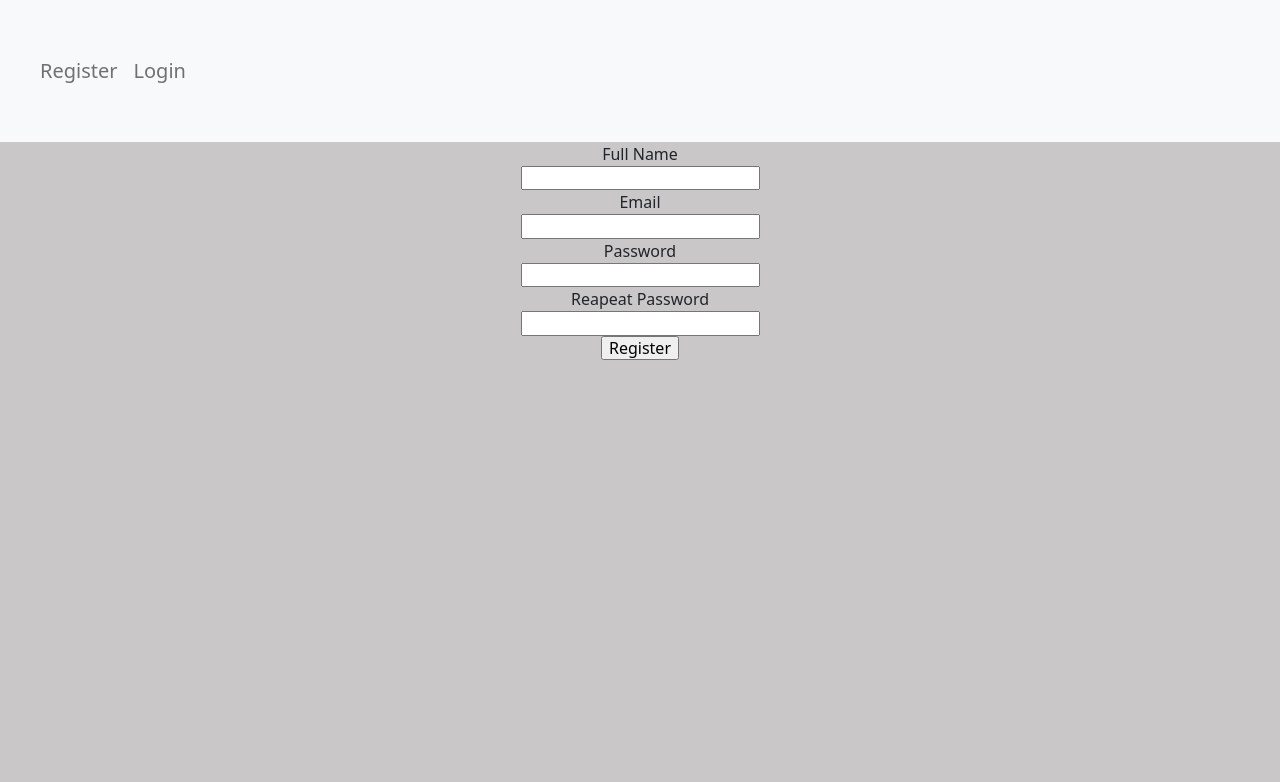
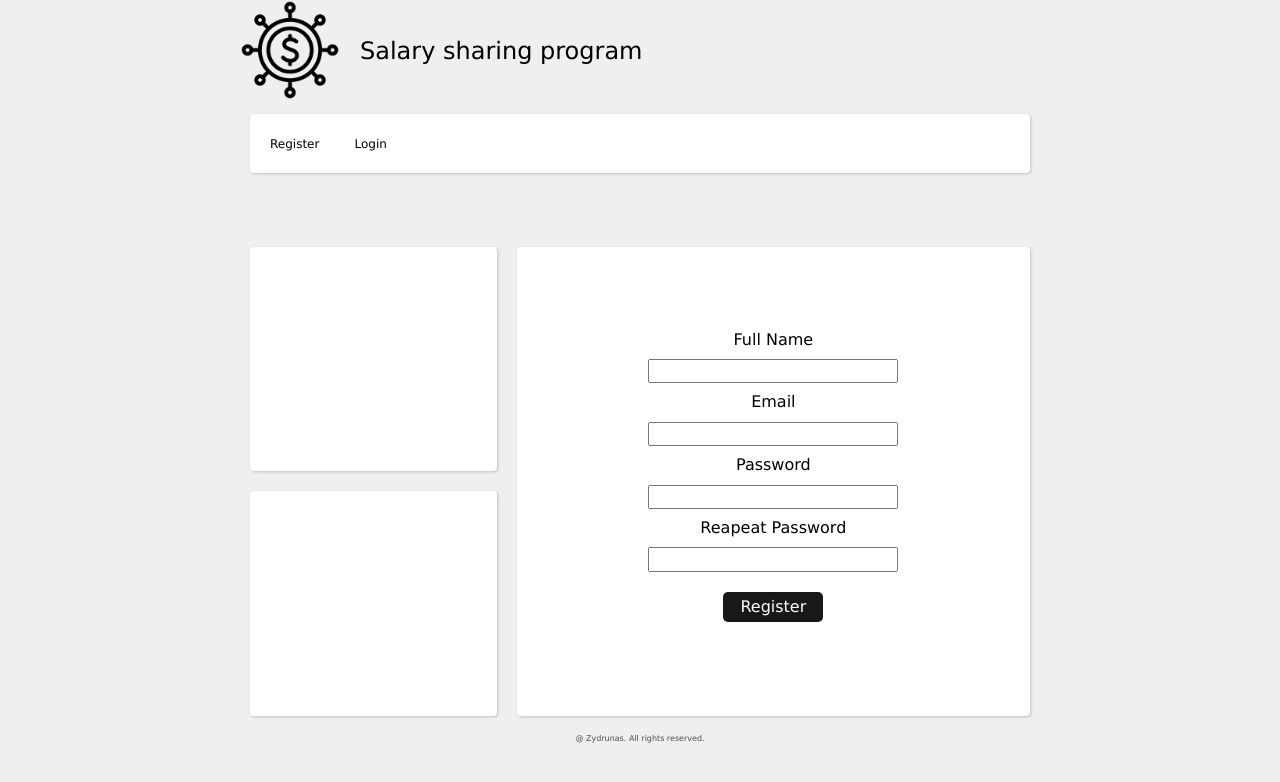
Before and after one commit to ZydBra/Flask_Exam, a Flask app: page /register in a window 1280 px wide. Shown: the top 782 px of the page. Run offline with Flask 2, Linux system fonts and the light colour scheme; some libraries are stand-ins or nearby versions.

Commit message:
Panaudotas savas CSS vietoje Bootstrap

```diff
--- a/forms.py
+++ b/forms.py
@@ -11,8 +11,7 @@ class RegistravimosiForma(FlaskForm):
     slaptazodis_1 = PasswordField('Password', validators=[DataRequired()])
     slaptazodis_2 = PasswordField('Reapeat Password', validators=[DataRequired(), EqualTo('slaptazodis_1',
                                                                                           message='Passwords must be the same!')])
-
-    def validate_username(self, e_pastas):
+    def tikrinti_pasta(self, e_pastas):
         naudotojas = main.Naudotojas.query.filter_by(e_pastas=e_pastas.data).first()
         if naudotojas:
             raise ValidationError('This Email already registered!')
@@ -24,7 +23,7 @@ class PrisijungimoForma(FlaskForm):
 
 
 class SaskaitosIvedimoForma(FlaskForm):
-    sask_suma = StringField('Amount', validators=[DataRequired()])
+    sask_suma = StringField('Amount, €', validators=[DataRequired()])
     aprasymas = StringField('Description', validators=[DataRequired()])
 
 
--- a/main.py
+++ b/main.py
@@ -15,6 +15,7 @@ db = SQLAlchemy(app)
 login_manager = LoginManager(app)
 login_manager.login_view = 'login'
 login_manager.login_message_category = 'info'
+login_manager.login_message = "Please login first!"
 
 bcrypt = Bcrypt(app)
 admin = Admin(app, name='Flask Admin')
--- a/static/style.css
+++ b/static/style.css
@@ -1,71 +1,154 @@
 body {
-    background-color: rgb(201, 199, 199);
+    background-color: rgb(239, 239, 239);
+    font-family: Verdana, sans-serif;
 }
-.virsus {
+header img {
+    height: 100px;
+    margin-right: 20px;
+}
+h1 {
+  font-size: 1.5rem;
+  font-weight: normal;
+}
+h3 {
+  font-size: 1rem;
+  font-weight: normal;
+}
+h5 {
+  font-size: 0.75rem;
+  font-weight: normal;
+}
+.headeris {
+  display: flex;
+  justify-content: flex-start;
+  align-items: center;
+}
+.container {
+    background-color: rgb(239, 239, 239);
+    margin: 0 auto;
+    max-width: 800px;
+}
+.grid {
+    display: grid;
+    grid-template-columns: repeat(3,1fr);
+    grid-template-rows: 1fr 2fr 2fr;
+    grid-gap: 20px;
+    padding: 10px;
+  }
+.grid__item {
     background-color: white;
-    box-shadow: 1px 1px 5px rgb(0,0,0,0.2);
-    width: 100%;
+    padding: 20px;
+    text-align: left;
+    border-radius: 4px;
+    box-shadow: 1px 1px 3px rgb(0,0,0,0.2);
   }
-header {
-    display: flex;
-    flex-direction: column;
-    justify-content: center;
+nav a{
+ text-decoration: none;
+ color: black;
+ padding-right: 30px;
+ font-size:0.75rem;
 }
-nav a {
-    text-decoration: none;
-    color: rgb(148, 13, 148);
-    text-align: center;
+.grid__item:nth-child(1) {
+    grid-column: 1/4;
+    height: fit-content;
   }
-nav div {
-    margin: 20px;
-    text-align: center;
-    font-size: 20px;
+.grid__item:nth-child(2) {
+    grid-column: 2/1;
   }
-main {
+.grid__item:nth-child(3) {
+    grid-column: 1/2;
+  }
+.grid__item:nth-child(4) {
+    grid-column: 2/4;
+    grid-row: 2/4;
+  }
+
+form {
+    padding: 4rem;
     display: flex;
     flex-direction: column;
     align-items: center;
-    margin: auto;
 }
-form {
+form input {
+    margin-bottom: 10px;
+    margin-top: 10px;
+    border: 1px solid rgb(239, 239, 239)
+    border-radius: 10px;
+    width: 70%;
+}
+
+form :last-child {
+    background-color: rgb(24, 24, 24);
+    border: none;
+    border-radius: 5px;
+    color: white;
+    width: 100px;
+    height: 30px;
+}
+
+.inside {
+    padding-top: 0rem;
+}
+
+table {
+    margin-bottom: 70px;
+}
+table, tr {
+    border: 1px solid rgba(239, 239, 239, 0.776);
+    border-collapse: collapse;
+    text-align: center;
+    width: 100%;
+    font-family: Verdana, sans-serif;
+    font-size: 0.75rem;
+    font-weight: normal;
+
+}
+th, td {
+    padding: 4px;
+}
+
+
+footer {
+    text-align: center;
+    font-size: 0.5rem;
+    color: rgb(80, 76, 76)
+}
+@media (max-width: 500px) {
+  .grid {
+    grid-template-columns: 1fr;
+    grid-template-rows: 2fr 1fr 2fr;
+  }
+  .grid__item:nth-child(1) {
+    grid-column: 1/ span 1;
+    height: fit-content;
+    padding: 0rem;
+  }
+  .grid__item:nth-child(2) {
+    grid-column: 1/ span 1;
+    height: auto;
+  }
+  .grid__item:nth-child(4) {
+    grid-column: 1/ span 1;
+    grid-row: 3/4;
+  }
+  .grid__item:nth-child(3) {
+    display: none;
+  }
+  .headeris {
+    justify-content: center;
+  }
+  nav {
     display: flex;
     flex-direction: column;
-    align-items: center;
-    margin: auto;
-
   }
-table, th, td {
-    font-size: 18px;
-    padding-top: 20px;
-    padding-bottom: 20px;
-    margin: 25px;
-    margin-top: 0px;
-    text-align: left;
-    border-collapse: collapse;
-    border-bottom: 1px solid black;
+  nav a {
+    font-size: 1.5rem;
+    text-decoration: underline;
+    color: rgb(0, 136, 255);
+    padding: 20px;
+    border-top: solid 1px rgb(0,0,0,0.2);
   }
-th, td {
-    height: 30px;
-    padding: 5px;
+  nav :first-child {
+    border-top: none;
   }
-h1 {
-    font-size: 40px;
-    padding: 25px;
-    margin-top: 0px;
-    margin-bottom: 0px;
 }
-.vidurys {
-    height: auto;
-    background-color: white;
-    margin: 30px;
-    border-radius: 5px;
-    box-shadow: 1px 1px 5px rgb(0,0,0,0.2);
-}
-footer {
-    text-align: center;
-    color:rgb(85, 90, 94)
-}
-
-#logged_user {
-    align: right
-}
--- a/templates/base.html
+++ b/templates/base.html
@@ -1,52 +1,45 @@
 <!doctype html>
 <html lang="en">
 <head>
-    <!-- Required meta tags -->
     <meta charset="utf-8">
     <meta name="viewport" content="width=device-width, initial-scale=1">
-
-    <!-- Bootstrap CSS -->
-    <link href="https://cdn.jsdelivr.net/npm/bootstrap@5.0.2/dist/css/bootstrap.min.css" rel="stylesheet"
-          integrity="sha384-EVSTQN3/azprG1Anm3QDgpJLIm9Nao0Yz1ztcQTwFspd3yD65VohhpuuCOmLASjC" crossorigin="anonymous">
     <link rel="stylesheet" href="https://cdnjs.cloudflare.com/ajax/libs/normalize/8.0.1/normalize.min.css" integrity="sha512-NhSC1YmyruXifcj/KFRWoC561YpHpc5Jtzgvbuzx5VozKpWvQ+4nXhPdFgmx8xqexRcpAglTj9sIBWINXa8x5w==" crossorigin="anonymous" referrerpolicy="no-referrer" />
     <link rel="stylesheet" href="{{url_for('.static', filename='style.css')}}">
-    <title>Best travel salary cheering program</title>
+    <title>Best salary sharing program</title>
 </head>
 <body>
-<nav class="navbar navbar-expand-lg navbar-light bg-light">
-    <div class="container-fluid">
-        <div class="collapse navbar-collapse" id="navbarNav">
-            <ul class="navbar-nav">
-                {% if current_user.is_authenticated %}
-                <li class="nav-item">
-                    <a class="nav-link" href="{{ url_for('atvaizduoti_grupes') }}">Groups</a>
-                </li>
-                <li class="nav-item">
-                    <a class="nav-link" href="{{ url_for('atsijungti') }}">Logout</a>
-                </li>
-                <a id="logged_user" class="nav-link">Legged in user: {{ current_user.vardas_pavarde }}</a>
-                {% else %}
-                <li class="nav-item">
-                    <a class="nav-link" href="{{ url_for('registruotis') }}">Register</a>
-                </li>
-                <li class="nav-item">
-                    <a class="nav-link" href="{{ url_for('prisijungti') }}">Login</a>
-                </li>
-                {% endif %}
-            </ul>
+    <div class="container">
+
+        <header>
+            <div class="headeris">
+                <div class="header-item">
+                    <img src="{{url_for('.static', filename='Investment_3.png')}}" alt="Logo">
+                </div>
+                <div class="header-item">
+                    <h1>Salary sharing program<H1>
                 </div>
             </div>
+        </header>
+        <section class="grid">
+            <div class="grid__item">
+                <nav>
+                    {% if current_user.is_authenticated %}
+                        <a href="{{ url_for('atvaizduoti_grupes') }}">Groups</a>
+                        <a href="{{ url_for('atsijungti') }}">Logout</a>
+                    {% else %}
+                        <a href="{{ url_for('registruotis') }}">Register</a>
+                        <a href="{{ url_for('prisijungti') }}">Login</a>
+                    {% endif %}
                 </nav>
-
+            </div>
+            <div class="grid__item">
                 {% with messages = get_flashed_messages(with_categories=true) %}
                     {% if messages %}
-
                         {% for category, message in messages %}
                             <div class="alert alert-{{ category }}" role="alert">
                                 {{ message }}
                             </div>
                         {% endfor %}
-
                     {% endif %}
                 {% endwith %}
 
@@ -59,23 +52,20 @@
                         {% endfor %}
                     {% endif %}
                 {% endif %}
-
-<div class="container">
+            </div>
+            <div class="grid__item">
+                {% if current_user.is_authenticated %}
+                    <p id="logged_user">Legged in user: {{ current_user.vardas_pavarde }}</p>
+                {% endif %}
+            </div>
+            <div class="grid__item" id="main_container">
                 {% block content %}
                 {% endblock %}
             </div>
-
-<!-- Optional JavaScript; choose one of the two! -->
-
-<!-- Option 1: Bootstrap Bundle with Popper -->
-<script src="https://cdn.jsdelivr.net/npm/bootstrap@5.0.2/dist/js/bootstrap.bundle.min.js"
-        integrity="sha384-MrcW6ZMFYlzcLA8Nl+NtUVF0sA7MsXsP1UyJoMp4YLEuNSfAP+JcXn/tWtIaxVXM"
-        crossorigin="anonymous"></script>
-
-<!-- Option 2: Separate Popper and Bootstrap JS -->
-<!--
-<script src="https://cdn.jsdelivr.net/npm/@popperjs/core@2.9.2/dist/umd/popper.min.js" integrity="sha384-IQsoLXl5PILFhosVNubq5LC7Qb9DXgDA9i+tQ8Zj3iwWAwPtgFTxbJ8NT4GN1R8p" crossorigin="anonymous"></script>
-<script src="https://cdn.jsdelivr.net/npm/bootstrap@5.0.2/dist/js/bootstrap.min.js" integrity="sha384-cVKIPhGWiC2Al4u+LWgxfKTRIcfu0JTxR+EQDz/bgldoEyl4H0zUF0QKbrJ0EcQF" crossorigin="anonymous"></script>
--->
+        </section>
+        <footer>
+            <p>@ Zydrunas. All rights reserved.</p>
+        </footer>
+    </div>
 </body>
 </html>
--- a/templates/login.html
+++ b/templates/login.html
@@ -7,5 +7,5 @@
     {{ form.slaptazodis.label }} {{ form.slaptazodis() }}
     <input type="submit" value="Login">
 </form>
-<p>Don't have an account? <a href="{{ url_for('registruotis') }}">Register</a></p>
+<h5>Don't have an account? <a href="{{ url_for('registruotis') }}">Register</a></h5>
 {% endblock %}
--- a/templates/register.html
+++ b/templates/register.html
@@ -4,7 +4,15 @@
 <form method="POST">
     {{ form.csrf_token }}
     {{ form.vardas_pavarde.label }} {{ form.vardas_pavarde() }}
-    {{ form.e_pastas.label }} {{ form.e_pastas() }}
+    {{ form.e_pastas.label }}
+    {% if form.e_pastas.errors %}
+        {{ form.e_pastas() }}
+            {% for error in form.e_pastas.errors %}
+                <span>{{ error }}</span>
+            {% endfor %}
+    {% else %}
+        {{ form.e_pastas() }}
+    {% endif %}
     {{ form.slaptazodis_1.label }} {{ form.slaptazodis_1() }}
     {{ form.slaptazodis_2.label }} {{ form.slaptazodis_2() }}
     <input type="submit" value="Register">
--- a/templates/show_bills.html
+++ b/templates/show_bills.html
@@ -33,7 +33,8 @@
     </tfoot>
 </table>
     {% endif %}
-<form method="POST">
+<h3>Add bill to this group:</h3>
+<form class="inside" method="POST">
     {{ form.csrf_token }}
     {{ form.sask_suma.label }} {{ form.sask_suma() }}
     {{ form.aprasymas.label }} {{ form.aprasymas() }}
```
Also changed, not shown: templates/groups.html (+7 -7 lines), static/Investment_3.png (added). Lines whose indentation alone changed are shown as unchanged.
